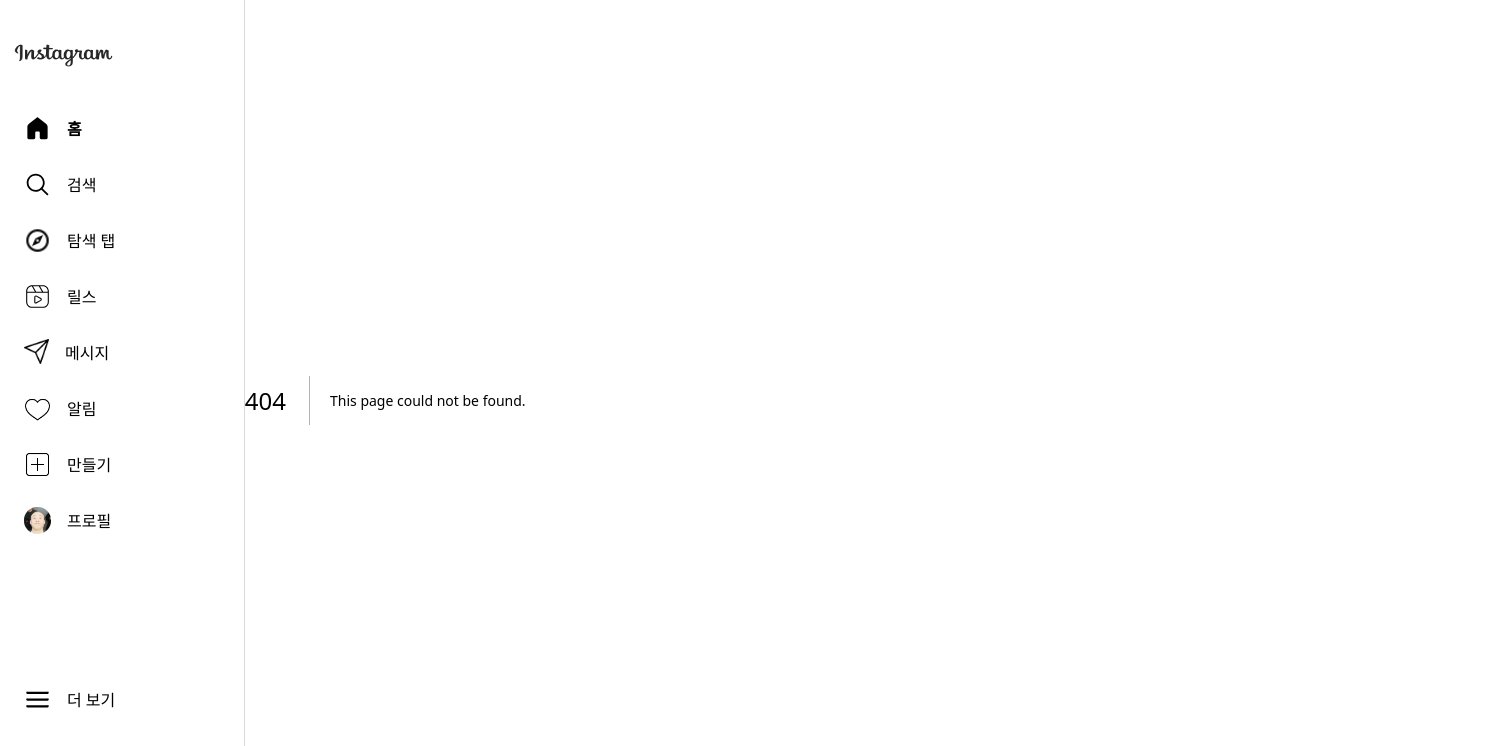
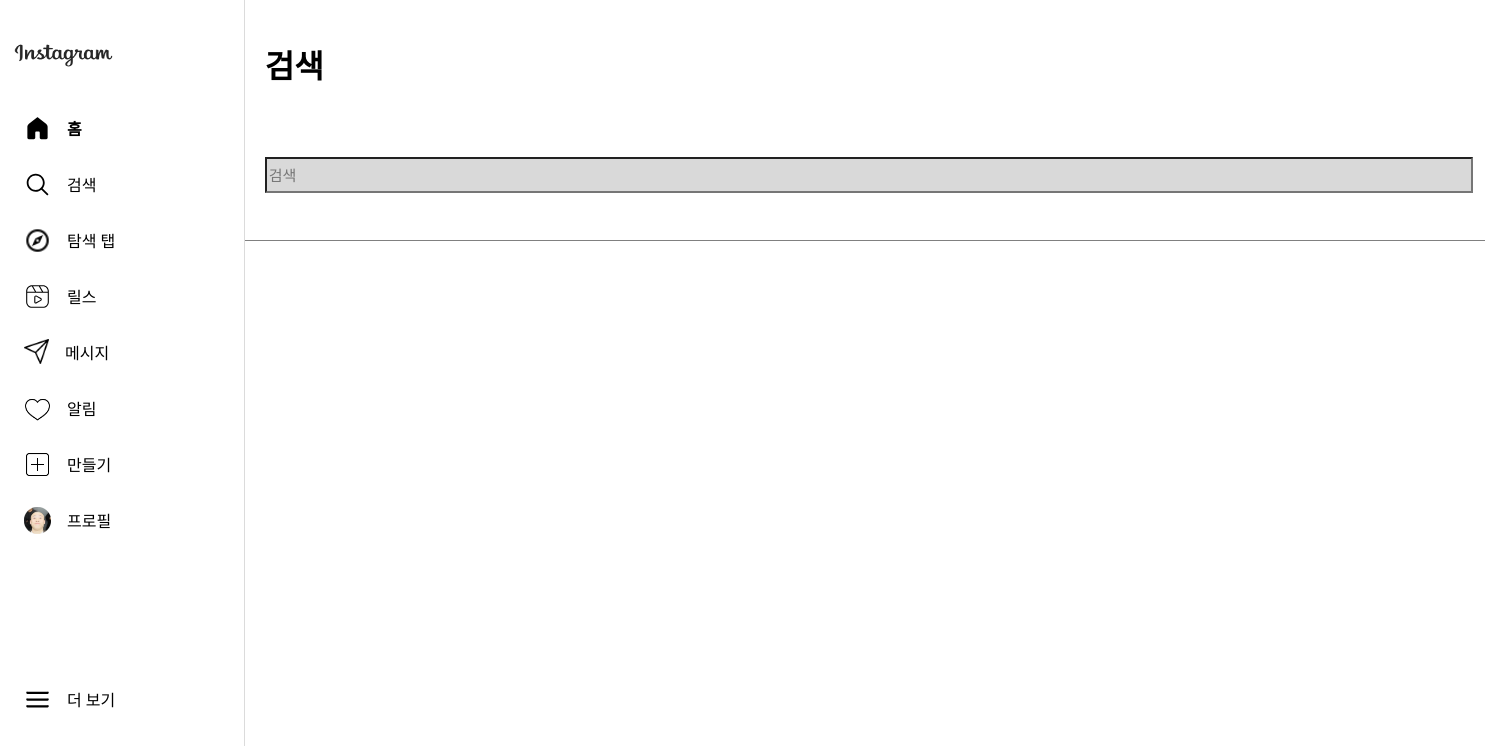
Before and after one commit to ppacman/instagram-clone, a Next.js app: page /search in a window 1280 px wide. Before the commit this address had no page. Shown: the top 746 px of the page, 1485 px wide, since content can reach past the window. Built offline with nearby package versions, Linux system fonts and the light colour scheme.

Commit message:
Feat : 검색 기능 api

```diff
--- /dev/null
+++ b/pages/search.tsx
@@ -0,0 +1,12 @@
+import Search from "@/components/search/Search";
+import React from "react";
+
+const search = () => {
+  return (
+    <>
+      <Search />
+    </>
+  );
+};
+
+export default search;
--- /dev/null
+++ b/src/components/search/Search.tsx
@@ -0,0 +1,35 @@
+import React, { useEffect, useState } from "react";
+import styled from "styled-components";
+import InputForm from "./components/Input";
+
+const Search = () => {
+  return (
+    <Wrapper>
+      <TopBox>
+        <Text>검색</Text>
+        <InputForm />
+      </TopBox>
+    </Wrapper>
+  );
+};
+
+const Wrapper = styled.div`
+  width: 100%;
+  height : 100vh
+
+  display: flex;
+  flex-direction: column;
+  justify-content: center;
+`;
+
+const TopBox = styled.div`
+  padding: 20px;
+  width: 1200px;
+  height: 200px;
+  border-bottom: solid grey 0.5px;
+`;
+const Text = styled.h1`
+  margin-bottom: 70px;
+`;
+
+export default Search;
--- /dev/null
+++ b/src/components/search/components/Input.tsx
@@ -0,0 +1,43 @@
+import axios from "axios";
+import React, { useState } from "react";
+import styled from "styled-components";
+
+const InputForm = () => {
+  const [inputValue, setInputValue] = useState("");
+  const handleFormSubmit = (e: any) => {
+    e.preventDefault();
+  };
+  const handleChange = async (e: any) => {
+    e.target.value;
+    try {
+      const url = `http://localhost:8080/search?text=${e.target.value}`;
+      const response = await axios.get(url);
+
+      const searchResult = response.data;
+      console.log(searchResult);
+    } catch (error) {
+      console.error("Error fetching comments:", error);
+    }
+  };
+  return (
+    <Form onSubmit={handleFormSubmit}>
+      <Input
+        onChange={(e) => {
+          setInputValue(e.target.value);
+          handleChange(e);
+        }}
+      ></Input>
+    </Form>
+  );
+};
+
+const Form = styled.form``;
+const Input = styled.input.attrs({
+  placeholder: "검색",
+})`
+  width: 100%;
+  height: 30px;
+  background: rgba(128, 128, 128, 0.3);
+  font-size: 15px;
+`;
+export default InputForm;
--- a/src/components/sideBar/sideBar.tsx
+++ b/src/components/sideBar/sideBar.tsx
@@ -66,8 +66,6 @@ const SideBar = () => {
     };
   }, []);
 
-
-
   const profileClick = () => {
     handleClick(7); // 프로필 메뉴 클릭 상태로 설정
     Router.push(pathName.MYPAGE); // 프로필 페이지로 이동
@@ -78,10 +76,14 @@ const SideBar = () => {
     Router.push(pathName.MAIN);
   };
 
-  const dmClick = () =>{
+  const dmClick = () => {
     handleClick(4);
-    Router.push(pathName.CHAT)
-  }
+    Router.push(pathName.CHAT);
+  };
+  const searchClick = () => {
+    handleClick(1);
+    Router.push(pathName.SEARCH);
+  };
 
   return (
     <>
@@ -106,7 +108,7 @@ const SideBar = () => {
             </Menu>
           </MenuBox>
           <MenuBox>
-            <Menu onClick={() => handleClick(1)}>
+            <Menu onClick={() => searchClick()}>
               {buttonStates[1] ? (
                 <Image src={blackSearch} alt={""} width={27} height={27} />
               ) : (
--- a/src/config/pathName.ts
+++ b/src/config/pathName.ts
@@ -1,7 +1,8 @@
 export const pathName = {
-    MAIN: "/",
-    LOGIN: "/login",
-    SIGNUP: "/signUp",
-    MYPAGE: "/myPage",
-    CHAT : "/chat"
-  };
+  MAIN: "/",
+  LOGIN: "/login",
+  SIGNUP: "/signUp",
+  MYPAGE: "/myPage",
+  CHAT: "/chat",
+  SEARCH: "/search",
+};
```
Also changed, not shown: src/components/myDetailPage/MyDetailPage.tsx (+0 -8 lines).
